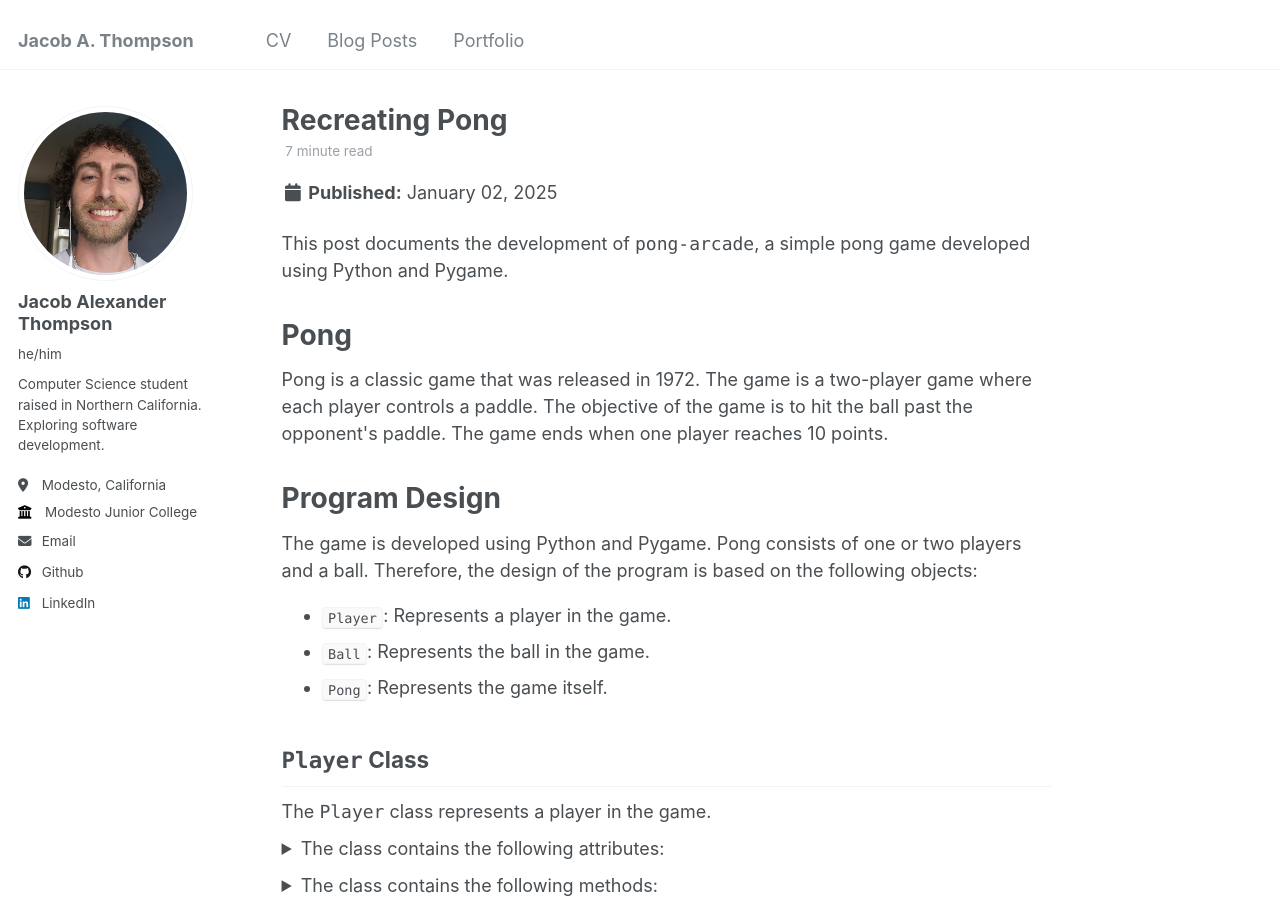
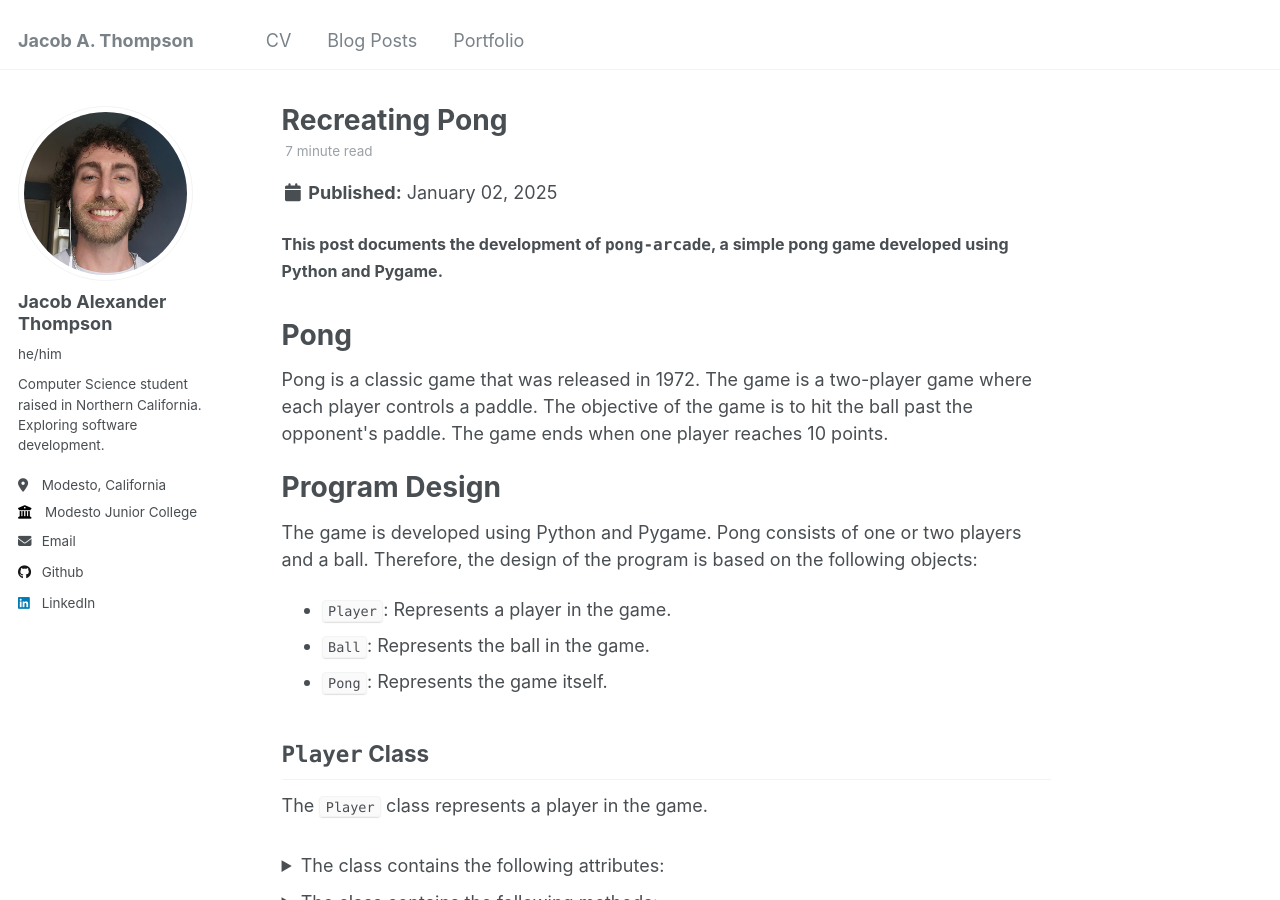
Before and after one commit to jacob-thompson/jacob-thompson.github.io, a Jekyll site: the page built from _posts/2025-01-02-pong.html, in a window 1280 px wide and 900 px high. Built offline with Jekyll 4.4.1, drawn with Linux system fonts in a browser that asks for light colours.

Commit message:
reformat blog posts

```diff
--- a/_posts/2025-01-02-pong.html
+++ b/_posts/2025-01-02-pong.html
@@ -13,7 +13,9 @@
 
 <html>
     <head>
+        <strong style="font-size: 16px">
             This post documents the development of <code>pong-arcade</code>, a simple pong game developed using Python and Pygame.
+        </strong>
     </head>
 
     <body>
@@ -21,13 +23,17 @@
             Pong
         </h1>
 
+        <p>
             Pong is a classic game that was released in 1972. The game is a two-player game where each player controls a paddle. The objective of the game is to hit the ball past the opponent's paddle. The game ends when one player reaches 10 points.
+        </p>
 
-        <h1 style="padding-top: 35px">
+        <h1>
             Program Design
         </h1>
 
+        <p>
             The game is developed using Python and Pygame. Pong consists of one or two players and a ball. Therefore, the design of the program is based on the following objects:
+        </p>
 
         <ul>
             <li><code>Player</code>: Represents a player in the game.</li>
@@ -39,7 +45,9 @@
             <code>Player</code> Class
         </h2>
 
+        <p>
             The <code>Player</code> class represents a player in the game.
+        </p>
 
         <details style="padding-top: 10px">
             <summary>
@@ -78,7 +86,9 @@
             <code>Ball</code> Class
         </h2>
 
+        <p>
             The <code>Ball</code> class represents the ball in the game.
+        </p>
 
         <details style="padding-top: 10px">
             <summary>
@@ -128,7 +138,9 @@
             <code>Pong</code> Class
         </h2>
 
+        <p>
             The <code>Pong</code> class represents the game itself.
+        </p>
 
         <details style="padding-top: 10px">
             <summary>
@@ -240,21 +252,33 @@
             What I Learned -- Python Packaging
         </h1>
 
-        The main thing that I learned from this project was Python packaging. I learned how to build a Python package, and I then learned how to publish this Python package to <a href="https://pypi.org/">PyPI</a>.<br>
+        <p>
+            The main thing that I learned from this project was Python packaging. I learned how to build a Python package, and I then learned how to publish this Python package to <a href="https://pypi.org/">PyPI</a>.
+        </p>
 
-        <br>Packaging Python projects can be rather confusing at first. There are many tools and libraries available, and it can be difficult to decide which one to use. I found the <a href="https://pypi.org/project/hatchling/">hatchling</a> build backend to be a good tool for building Python packages.<br>
+        <p>
+            Packaging Python projects can be rather confusing at first. There are many tools and libraries available, and it can be difficult to decide which one to use. I found the <a href="https://pypi.org/project/hatchling/">hatchling</a> build backend to be a good tool for building Python packages.
+        </p>
 
-        <br>The reason I chose <a href="https://pypi.org/project/hatchling/">hatchling</a> is because I wanted to keep all of my package configuration information in the <a href="https://github.com/jacob-thompson/pong-arcade/blob/main/pyproject.toml">pyproject.toml</a> file. This file is easy to read and understand, and it keeps all of the configuration information in one place. Another reason I chose this build backend is because there already exists an ecosystem of helpful plugins. In this project, I used the <a href="https://github.com/ofek/hatch-vcs">hatch-vcs</a> plugin to help with version control.
+        <p>
+            The reason I chose <a href="https://pypi.org/project/hatchling/">hatchling</a> is because I wanted to keep all of my package configuration information in the <a href="https://github.com/jacob-thompson/pong-arcade/blob/main/pyproject.toml">pyproject.toml</a> file. This file is easy to read and understand, and it keeps all of the configuration information in one place. Another reason I chose this build backend is because there already exists an ecosystem of helpful plugins. In this project, I used the <a href="https://github.com/ofek/hatch-vcs">hatch-vcs</a> plugin to help with version control.
+        </p>
 
         <h2>
             pyproject.toml
         </h2>
 
+        <p>
             My pyproject.toml file may be useful to you if you are looking to package a similar Python project. <a href="https://pypi.org/">PyPI</a> offers a nice <a href="https://packaging.python.org/en/latest/tutorials/packaging-projects/">guide</a> for those looking to learn how to package Python projects.<br>
+        </p>
 
-        <br><a href="/files/pyproject.toml">Click here to download a sample pyproject.toml configuration</a> that uses the <code>hatchling</code> build backend with the <code>hatch-vcs</code> plugin to assist with version control.<br>
+        <p>
+            <a href="/files/pyproject.toml">Click here to download a sample pyproject.toml configuration</a> that uses the <code>hatchling</code> build backend with the <code>hatch-vcs</code> plugin to assist with version control.
+        </p>
 
-        <br>If your pyproject.toml and project structure are correct, you can build and install your package by running the following commands:<br><br>
+        <p>
+            If your pyproject.toml and project structure are correct, you can build and install your package by running the following commands:
+        </p>
 
         <code>
             python3 -m build<br>
@@ -265,7 +289,9 @@
             Conclusion
         </h1>
 
+        <p>
             I hope you enjoyed reading about <code>pong-arcade</code> and Python packaging. If you have any questions or feedback, feel free to reach out to me.
+        </p>
 
     </body>
 </html>
```
Also changed, not shown: _posts/2024-12-27-welcome.html (added, +31 -0 lines), _posts/2024-12-27-welcome.md (deleted, +0 -20 lines). Lines whose indentation alone changed are shown as unchanged.
